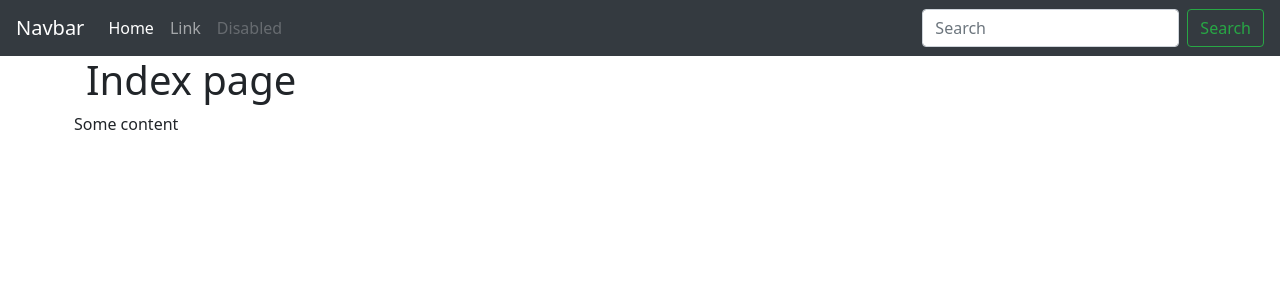
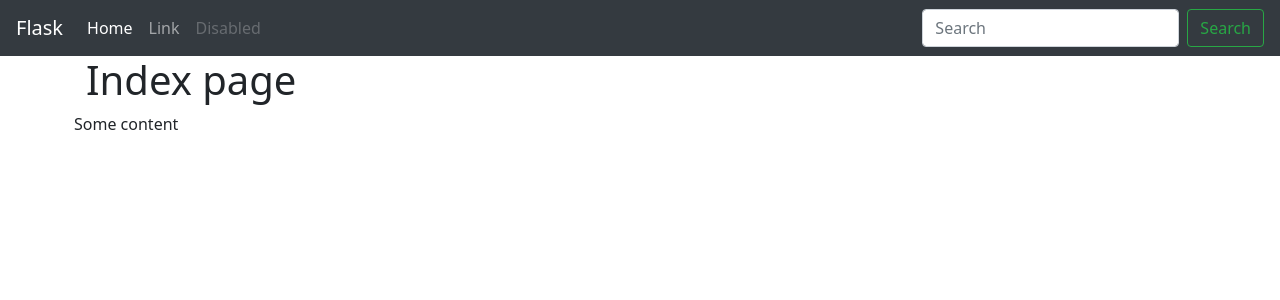
Before and after one commit to mezgoodle/MezBlog-flask, a Flask app: page / in a window 1280 px wide. Shown: the top 300 px of the page. Run offline with Flask 2, Linux system fonts and the light colour scheme; some libraries are stand-ins or nearby versions.

Commit message:
Set urls

```diff
--- a/templates/base.html
+++ b/templates/base.html
@@ -9,14 +9,14 @@
 <body>
     <nav class="navbar navbar-expand-lg navbar-dark bg-dark">
         <div class="container-fluid">
-          <a class="navbar-brand" href="#">Navbar</a>
+          <a class="navbar-brand" href="{{ url_for('index') }}">Flask</a>
           <button class="navbar-toggler" type="button" data-toggle="collapse" data-target="#navbarSupportedContent" aria-controls="navbarSupportedContent" aria-expanded="false" aria-label="Toggle navigation">
             <span class="navbar-toggler-icon"></span>
           </button>
           <div class="collapse navbar-collapse" id="navbarSupportedContent">
             <ul class="navbar-nav mr-auto mb-2 mb-lg-0">
               <li class="nav-item">
-                <a class="nav-link active" aria-current="page" href="#">Home</a>
+                <a class="nav-link active" aria-current="page" href="{{ url_for('posts.index') }}">Home</a>
               </li>
               <li class="nav-item">
                 <a class="nav-link" href="#">Link</a>
```
